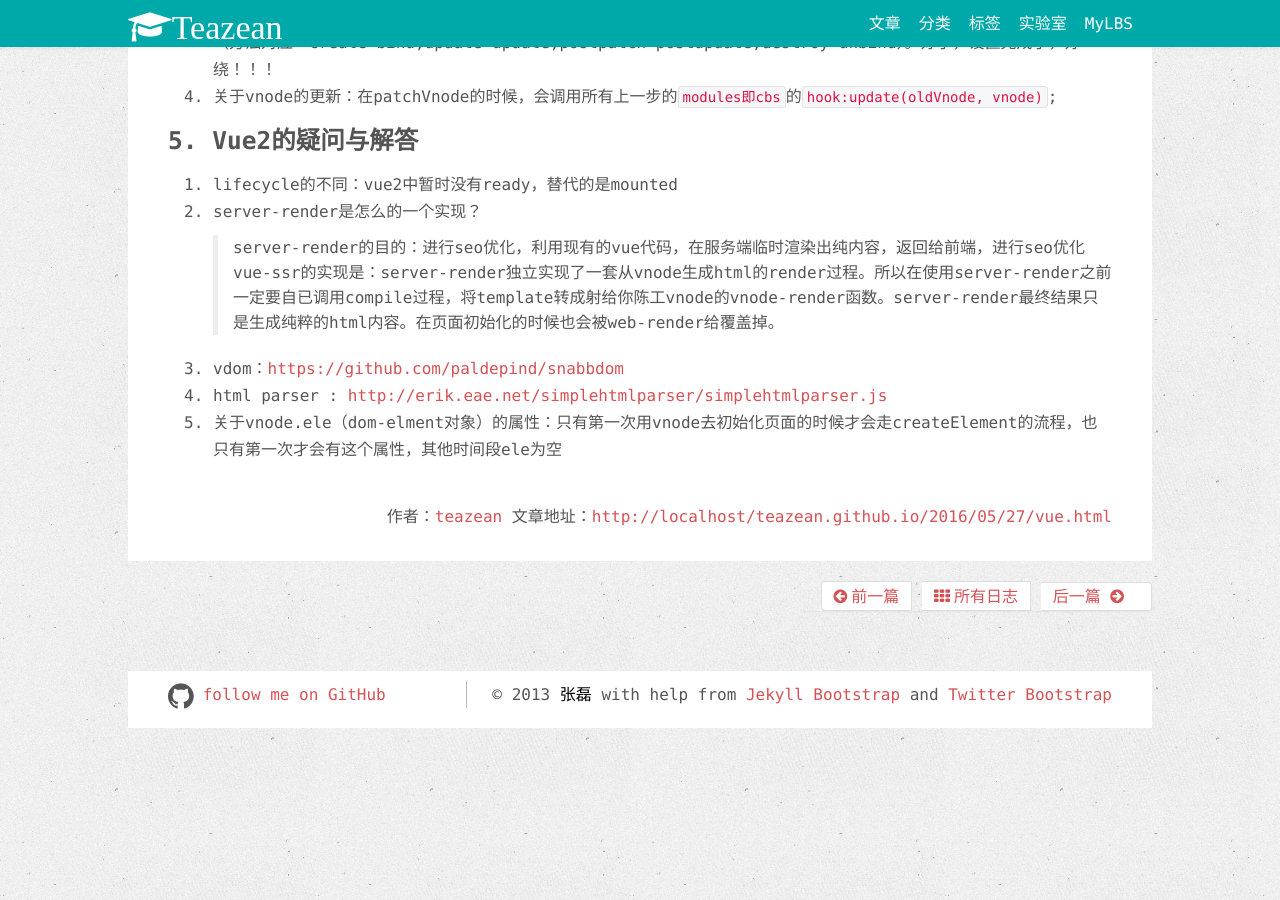
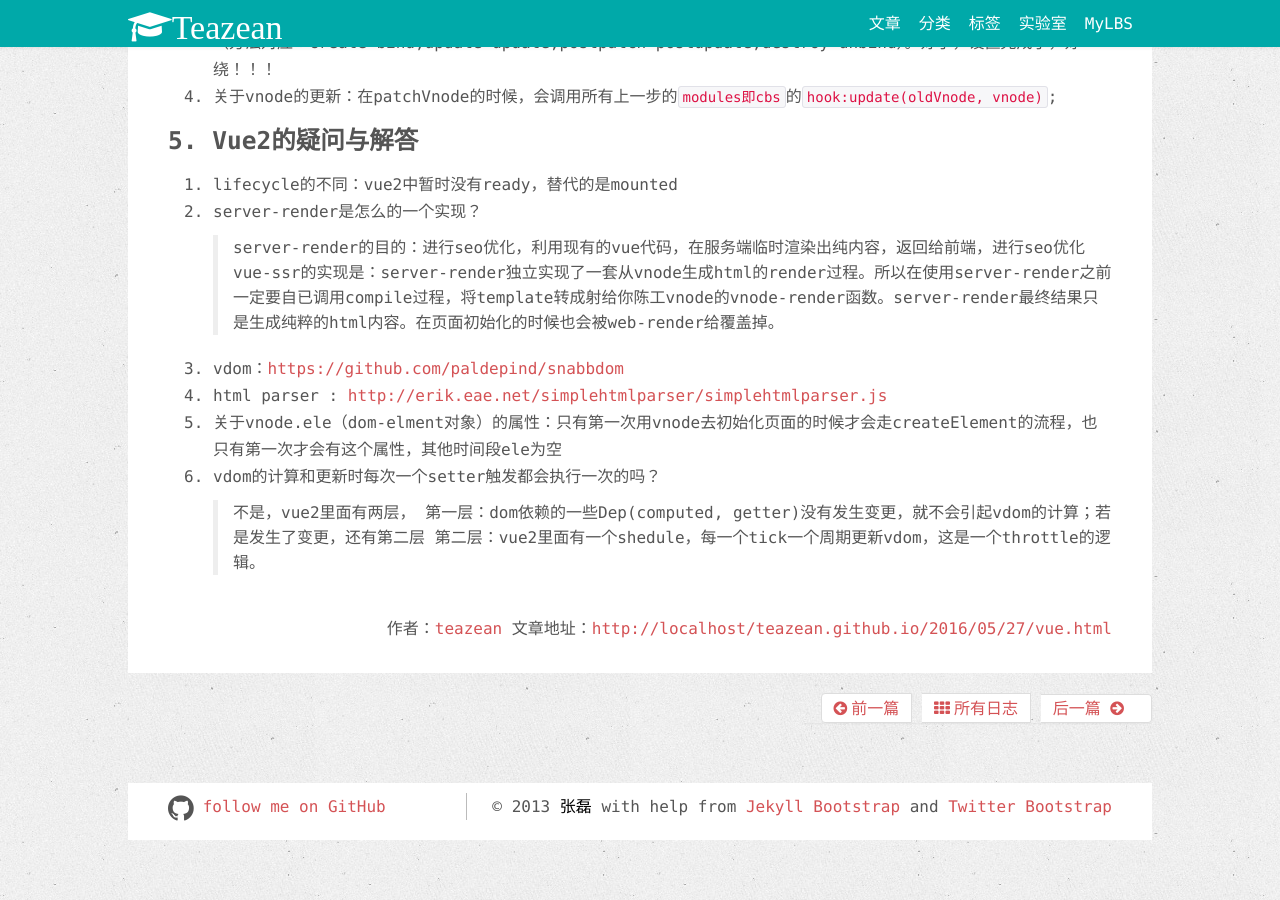
Before and after one commit to teazean/teazean.github.io, a Jekyll site: the page built from _posts/2016-05-27-vue.md, in a window 1280 px wide and 900 px high, scrolled down 3662 px. Built offline with Jekyll 4.4.1, drawn with Linux system fonts in a browser that asks for light colours; nearby versions of some CDN libraries; Markdown is read by kramdown in place of the engine named in the settings; comment, search, counter and statistics services are not loaded.

Commit message:
update: vue

```diff
--- a/_posts/2016-05-27-vue.md
+++ b/_posts/2016-05-27-vue.md
@@ -88,3 +88,8 @@ category: vue
 3. vdom：<https://github.com/paldepind/snabbdom>
 4. html parser : <http://erik.eae.net/simplehtmlparser/simplehtmlparser.js>
 5. 关于vnode.ele（dom-elment对象）的属性：只有第一次用vnode去初始化页面的时候才会走createElement的流程，也只有第一次才会有这个属性，其他时间段ele为空
+6. vdom的计算和更新时每次一个setter触发都会执行一次的吗？
+
+    > 不是，vue2里面有两层，
+    > 第一层：dom依赖的一些Dep(computed, getter)没有发生变更，就不会引起vdom的计算；若是发生了变更，还有第二层
+    > 第二层：vue2里面有一个shedule，每一个tick一个周期更新vdom，这是一个throttle的逻辑。
```
Also changed, not shown: lab/demo/css-variables/index.html (added, +28 -0 lines), mylbs/reading.md (+4 -0 lines), 1 other file.
